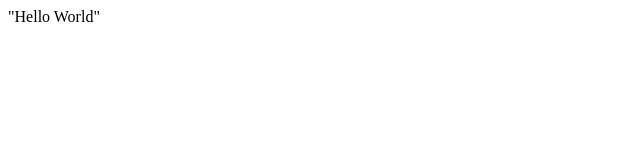
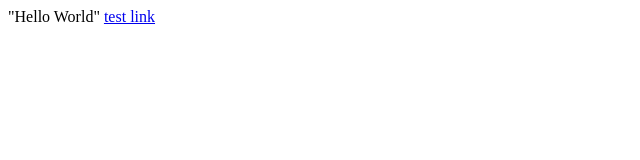
Before and after one commit to Manuito83/manuito83.github.io, a plain HTML site: page index.html in a window 1280 px wide. Shown: the full height of the page, 0-640 px from the left. Drawn offline with Linux system fonts and the light colour scheme.

Commit message:
Update index.html

```diff
--- a/index.html
+++ b/index.html
@@ -1 +1,2 @@
 "Hello World"
+<a href="intent://*#Intent;scheme=tornpda;action=android.intent.action.VIEW;end">test link</a>
```
